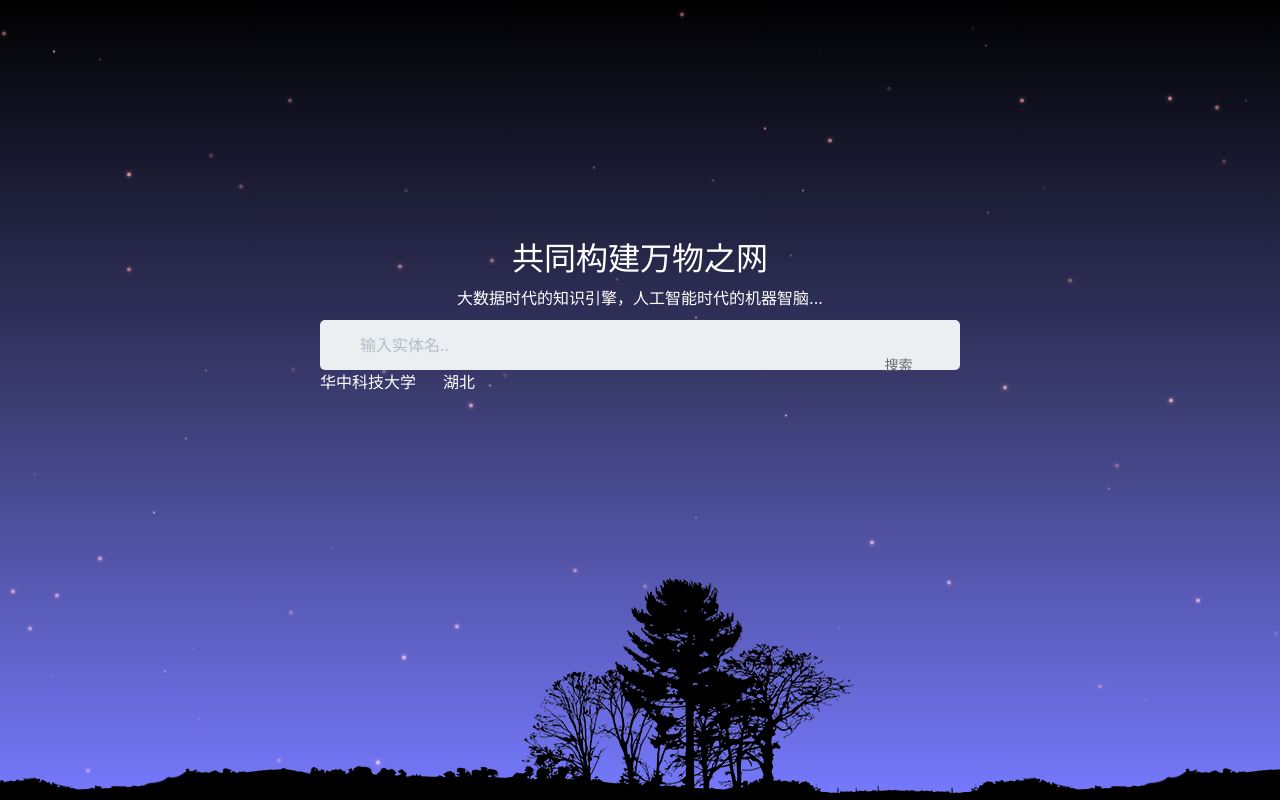
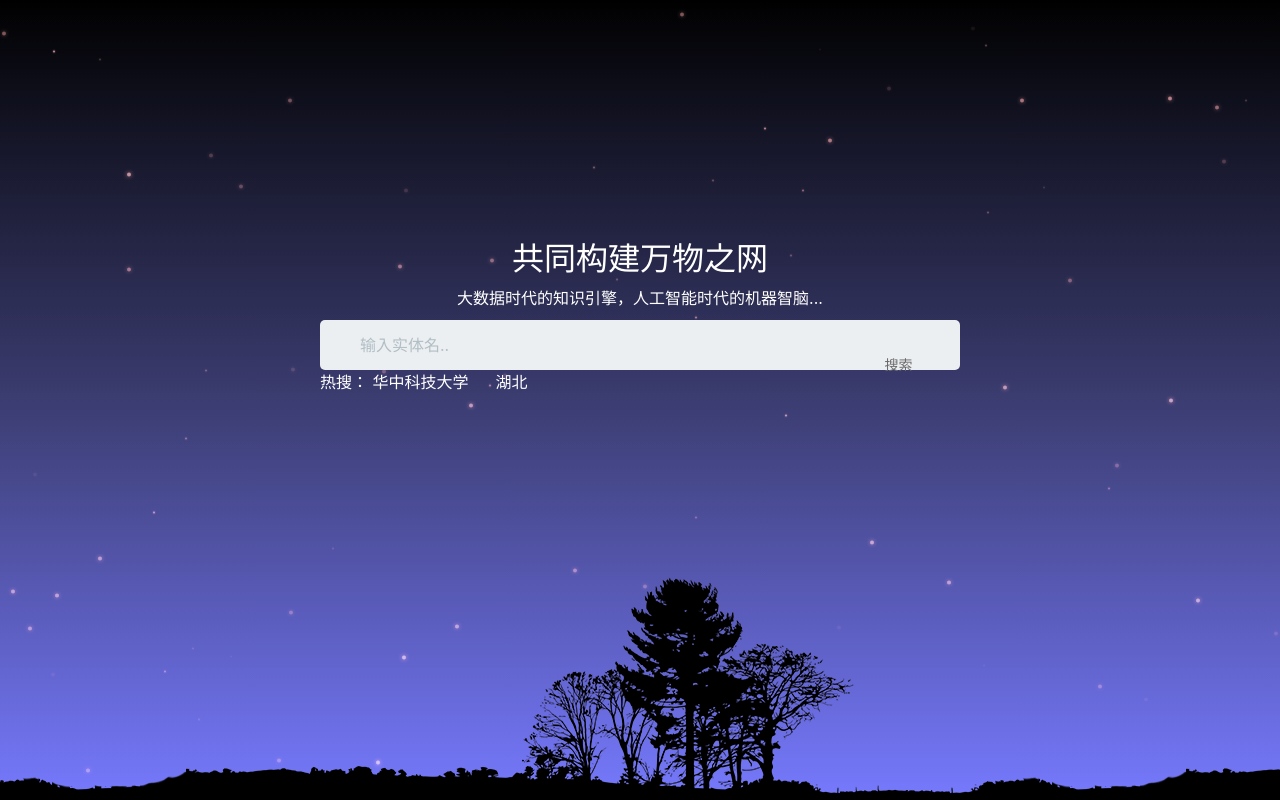
Before and after one commit to chen1310054465/RE, a Flask app: page / in a window 1280 px wide. Run offline with Flask 2, Linux system fonts and the light colour scheme; some libraries are stand-ins or nearby versions.

Commit message:
refactor project

```diff
--- a/app/templates/index.html
+++ b/app/templates/index.html
@@ -27,7 +27,7 @@
         </button>
         <div>
             <span class="help-block">
-                 <a href="/kgView?entity=华中科技大学" target="_blank">华中科技大学</a> &nbsp;&nbsp;&nbsp;&nbsp;
+                热搜： <a href="/kgView?entity=华中科技大学" target="_blank">华中科技大学</a> &nbsp;&nbsp;&nbsp;&nbsp;
                 <a href="/kgView?entity=湖北" target="_blank">湖北</a>
             </span>
         </div>
```
